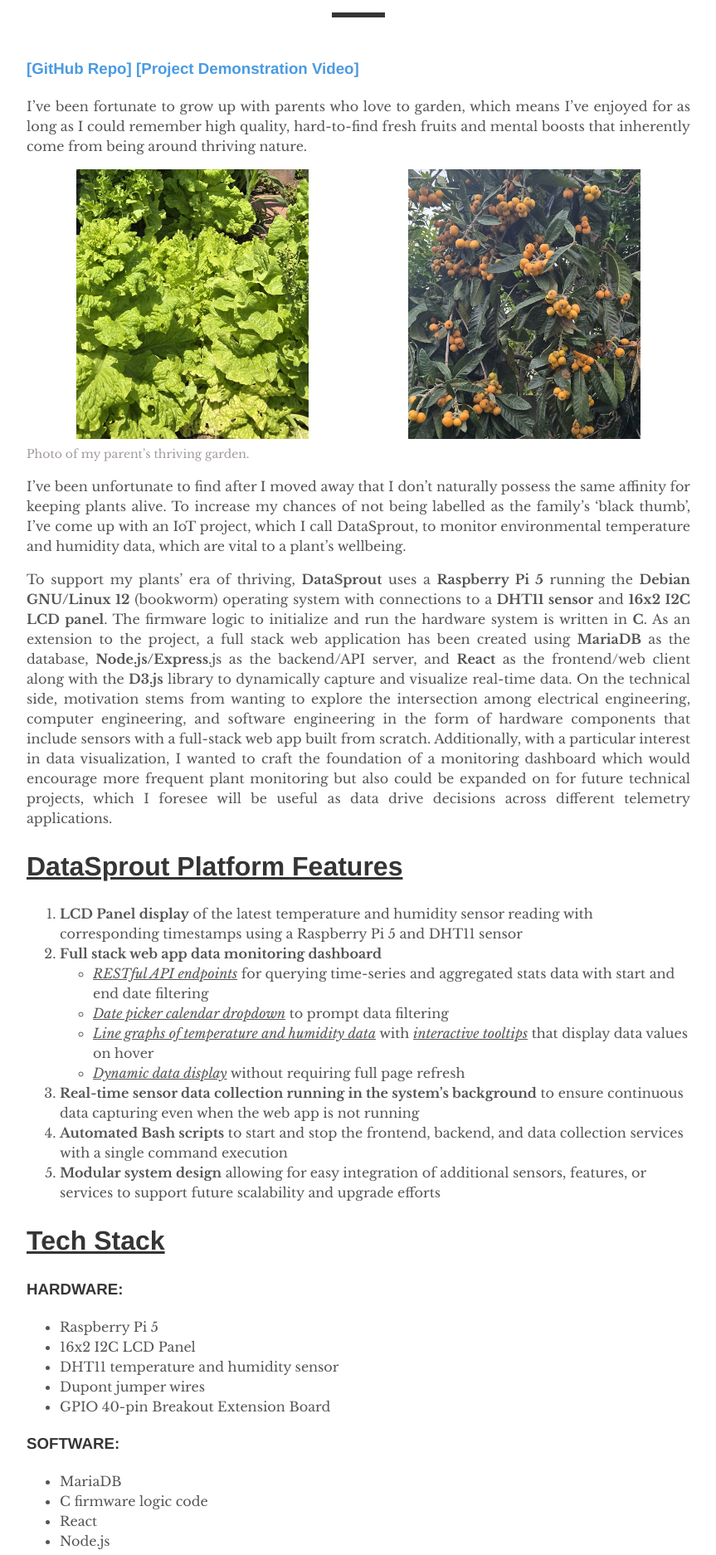
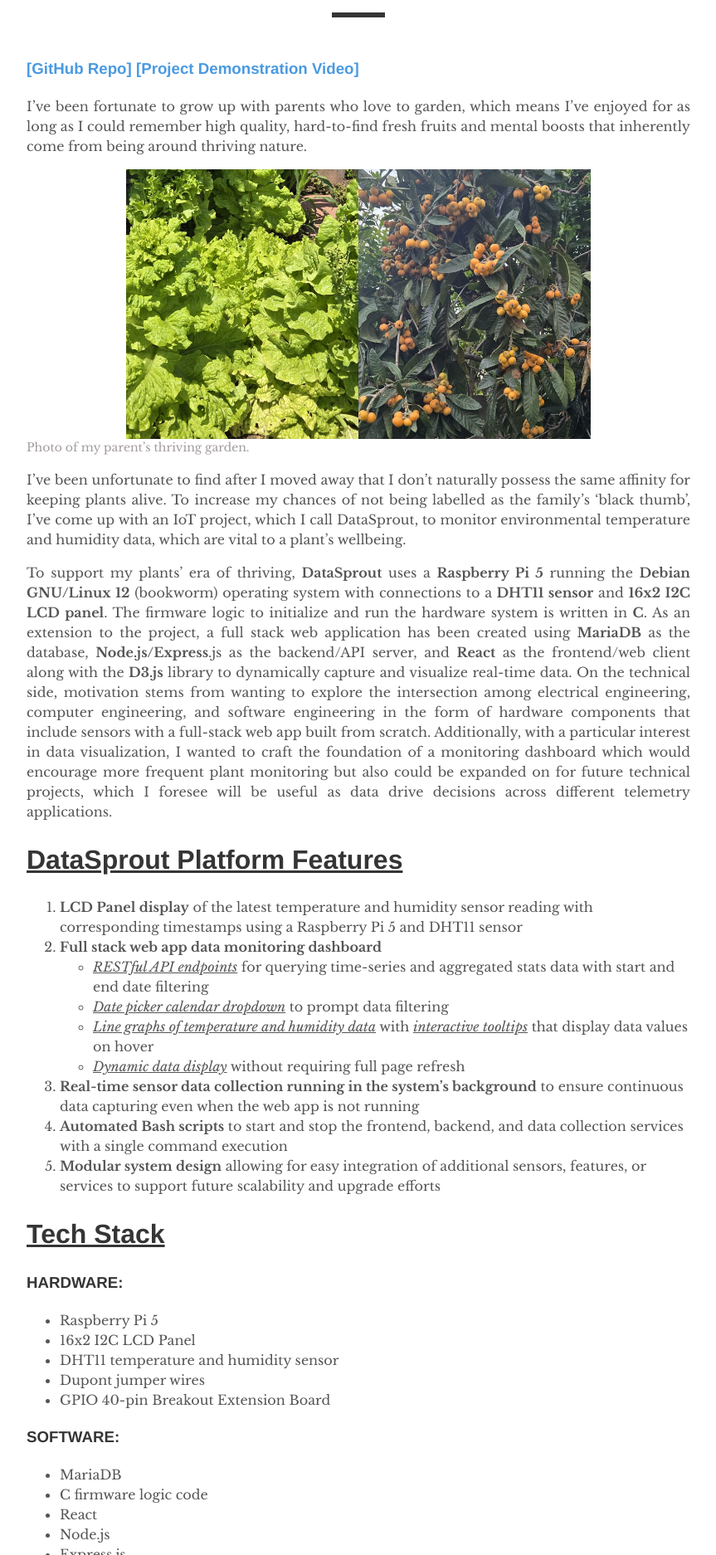
Before and after one commit to jackiechanmakes/jackiechanmakes.github.io, a Jekyll site: the page built from _posts/2025-04-19-plant-monitor.md, in a window 1280 px wide. Shown: the part 397-2271 px from the top of the page at 83% size, without its empty margins (208-1071 px from the left). Built offline with Jekyll 4.4.1, drawn with Linux system fonts in a browser that asks for light colours; comment, search, counter and statistics services are not loaded.

Commit message:
Add formatting

```diff
--- a/assets/css/style.css
+++ b/assets/css/style.css
@@ -9,9 +9,12 @@
 .image-row{
     display: flex;
     justify-content: center;
+    gap: 0;
 }
 
 .image-row img {
+    margin: 0;
+    padding: 0;
     height: auto;
     display: block;
 }
```
